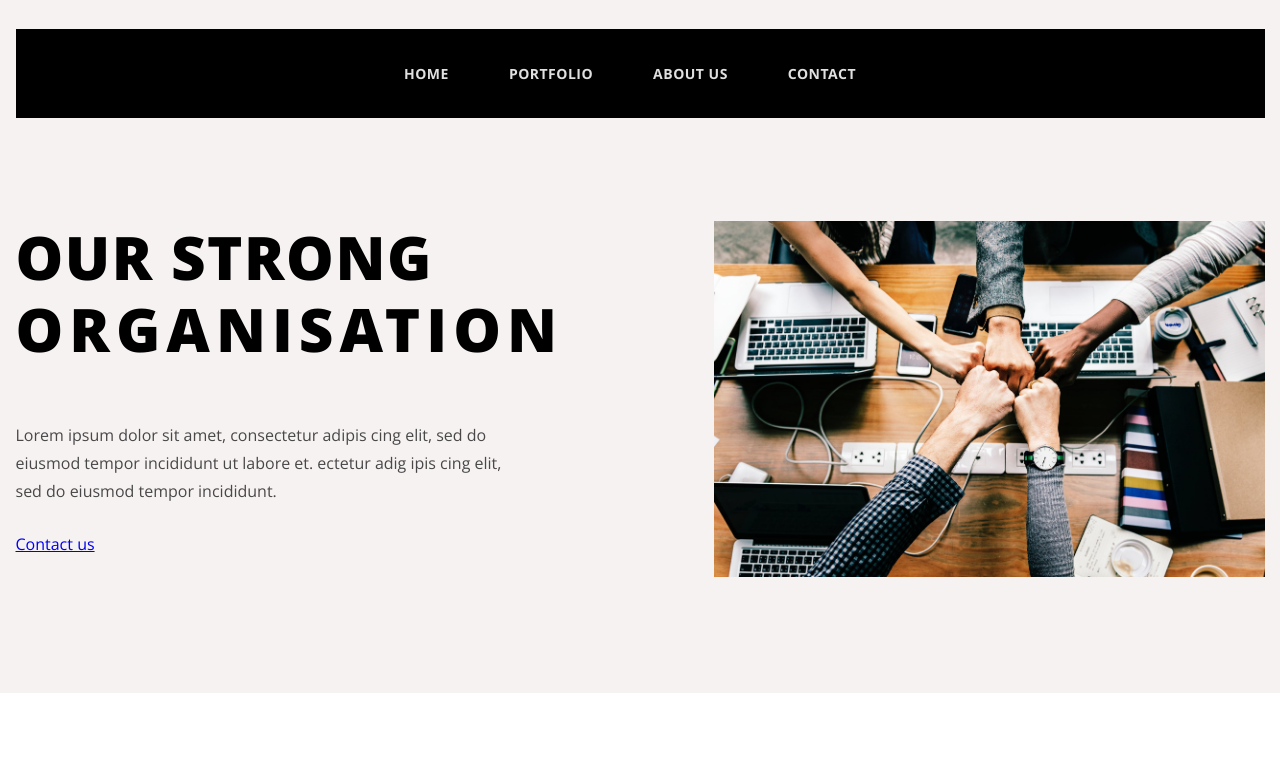
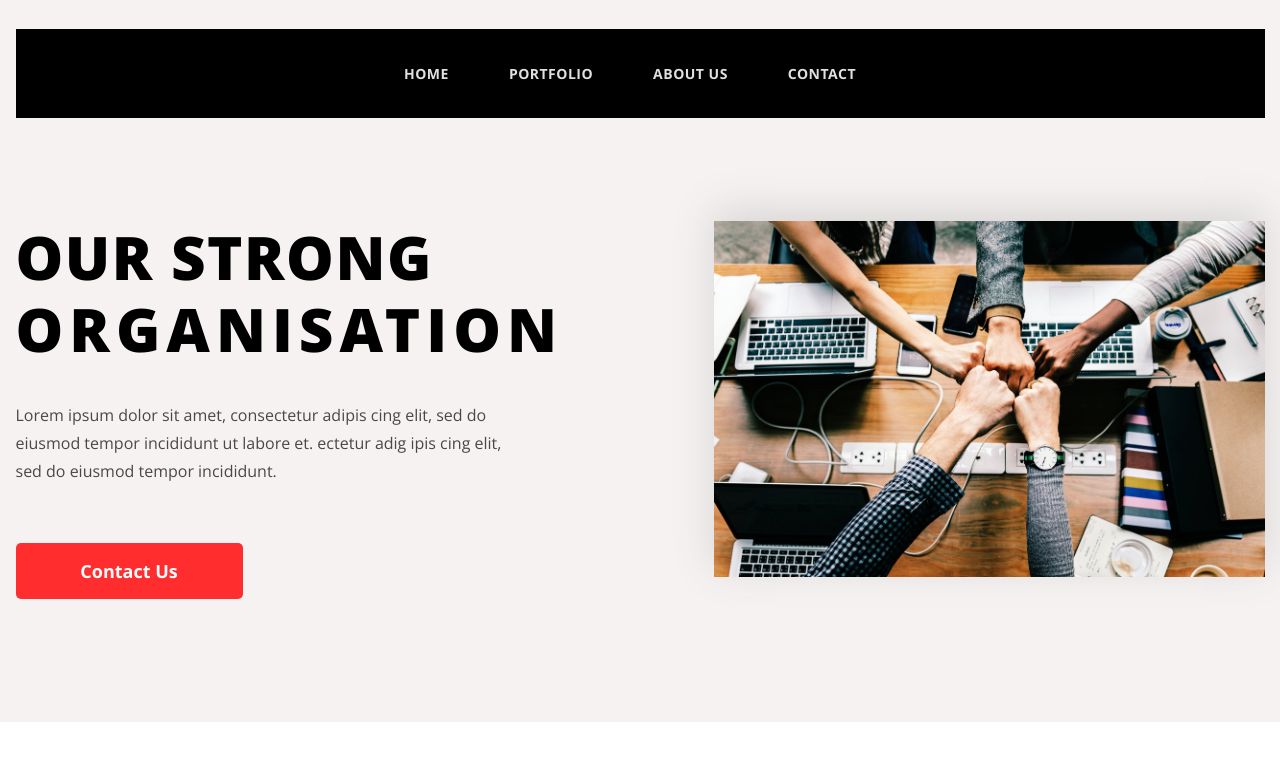
Before and after one commit to HoneyHunter/My-first-practise-of-HTML-and-CSS-landing., a plain HTML site: page index.html in a window 1280 px wide. Drawn offline with nearby package versions, Linux system fonts and the light colour scheme.

Commit message:
A3.13: CSS-block-Intro-fixed minor issues

```diff
--- a/css/style.css
+++ b/css/style.css
@@ -103,7 +103,7 @@ body {
     align-items: center;
     font-size: 14px;
     font-weight: 700;
-    letter-spacing: 0.49px; /* Avocode показал в макете межбуквенный отступ 0.49px*/
+    letter-spacing: 0.49px;
     line-height: 24px;
     padding: 0 30px;
     color: #e0e0e0;
@@ -137,11 +137,13 @@ body {
 }
 .intro__inner {
     display: flex;
+    flex-direction: column;
+    justify-content: space-between;
     flex-wrap: wrap;
     max-width: 588px;
     min-height: 164px;
+    margin: 0;
     padding: 0;
-    margin-right: 75px;
 }
 
 .intro__title {
@@ -152,24 +154,19 @@ body {
     text-transform: uppercase;
     letter-spacing: 1.5px;
     margin: 0;
-    margin-bottom: 29px;
+    padding: 0;
+    margin-bottom: 36px;
 }
 
 .intro__title_subtitle {
-    /* font-size: 60px;
-    font-weight: 800;
-    color: #000000;
-    line-height: 1.2;
-    text-transform: uppercase;
-    margin: 0; */
     letter-spacing: 6px;
     word-break: break-word;
-    margin-bottom: 58px;
 }
 .intro__text {
     font-size: 16px;
     font-weight: 400;
     margin: 0;
+    margin-bottom: 58px;
     padding: 0;
     max-width: 512px;
     line-height: 1.75;
@@ -177,11 +174,27 @@ body {
     opacity: 0.7;
 }
 .intro-button {
+    display: flex;
+    justify-content: center;
+    align-items: center;
+    width: 227px;
+    border-radius: 5px;
+    text-decoration: none;
+    padding: 16px 63px;
+    margin: 0 0 12px 0;
+
 }
 .intro-button_mod {
+    font-size: 18px;
+    font-weight: 700;
+    color: #ffffff;
+    background-color: #ff2d2d;
 }
 .intro-image__link {
     display: flex;
+    width: 551px;
+    height: 356px;
+    box-shadow: 0 -10px 40px 0 #d7d4d4;
     margin: 0;
     padding: 0;
 
@@ -192,4 +205,4 @@ body {
 }
 
 
-/* TODO Остановился на стилизации .intro__title_subtitle. Нужно проверить необходимость дублирования закоментированных там свойств. Также посмотреть, почему буквы заголовка h1 в .intro__inner находятся ниже, чем необходимо.*/
+/* TODO Остановился на картинке. Получилось поднять её выше кнопки за счет присваивания картинке ширины и высоты.*/
--- a/index.html
+++ b/index.html
@@ -39,7 +39,7 @@
                         <span class="intro__title_subtitle">organisation</span>
                     </h1>
                     <p class="intro__text">Lorem ipsum dolor sit amet, consectetur adipis cing elit, sed do eiusmod tempor incididunt  ut labore et. ectetur adig ipis cing elit, sed do eiusmod tempor incididunt.</p>
-                    <a href="#" class="intro-button intro-button_mod">Contact us</a>
+                    <a href="#" class="intro-button intro-button_mod">Contact Us</a>
                 </div>
                 <div class="intro-image__link">
                     <a href="" class="intro-image__link-link">
```
